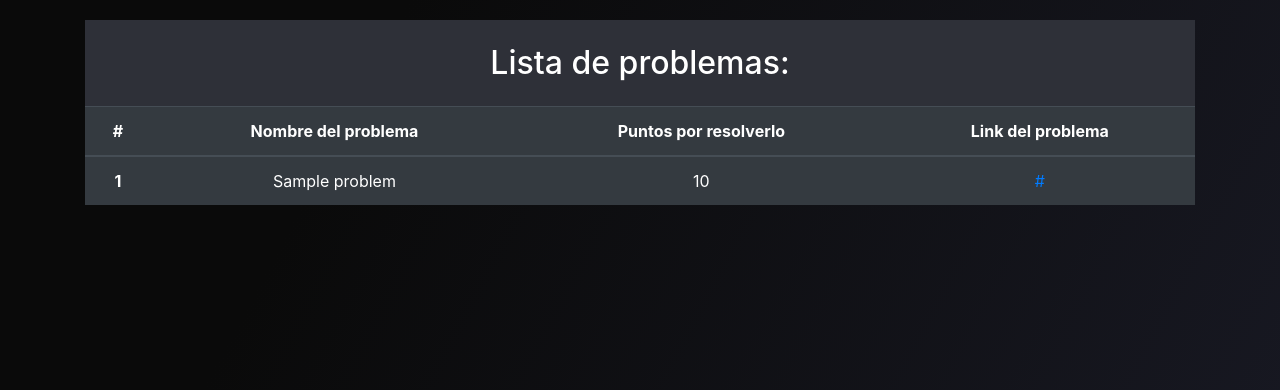
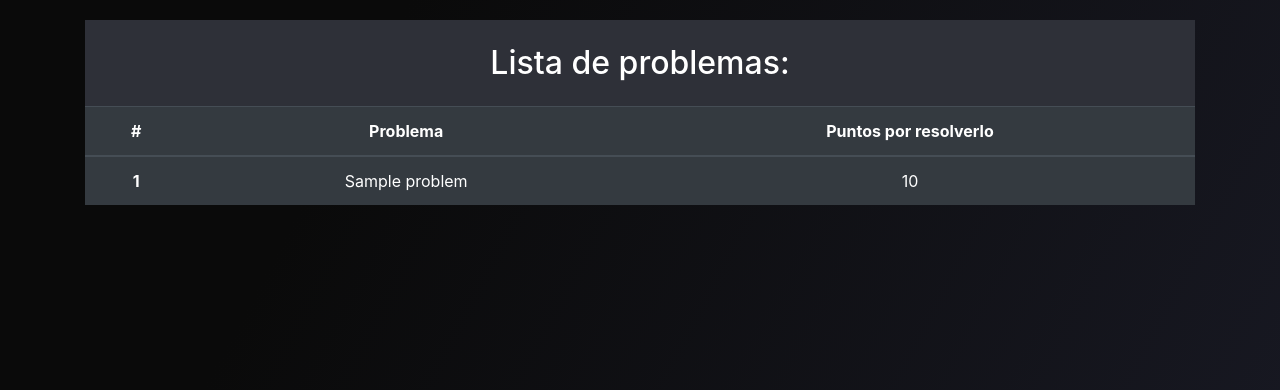
Before and after one commit to davidlescanoar/logik, a Django app: page /problems/ in a window 1280 px wide. Shown: the part 64-454 px from the top of the page. Run offline with Django 3.2, Linux system fonts and the light colour scheme; tables that the repository leaves empty hold one stand-in row (values such as "Sample post"); parts of the project's set-up code (start-up, migrations or seed data) failed here and were passed over; some libraries are stand-ins or nearby versions.

Commit message:
Update problems template

```diff
--- a/static/css/problems.css
+++ b/static/css/problems.css
@@ -14,3 +14,19 @@
 {
     background-color: #2E3038;
 }
+
+.problems td>a
+{
+    color: white;
+
+    transition: .3s;
+
+    text-decoration: none;
+}
+
+.problems td>a:hover
+{
+    color: #FF3030;
+
+    font-weight: bold;
+}
--- a/templates/problems.html
+++ b/templates/problems.html
@@ -23,9 +23,8 @@
         <thead class="text-center">
             <tr>
                 <th scope="col">#</th>
-                <th scope="col">Nombre del problema</th>
+                <th scope="col">Problema</th>
                 <th scope="col">Puntos por resolverlo</th>
-                <th scope="col">Link del problema</th>
             </tr>
         </thead>
         <tbody>
@@ -33,9 +32,8 @@
             <tr class="text-center">
                 <th scope="row">{{forloop.counter}}</th>
 
-                <td>{{i.0}}</td>
+                <td><a href="{{i.2}}">{{i.0}}</a></td>
                 <td>{{i.1}}</td>
-                <td><a href="{{i.2}}">{{i.2}}</a></td>
             </tr>
             {% endfor %}
         </tbody>
```
